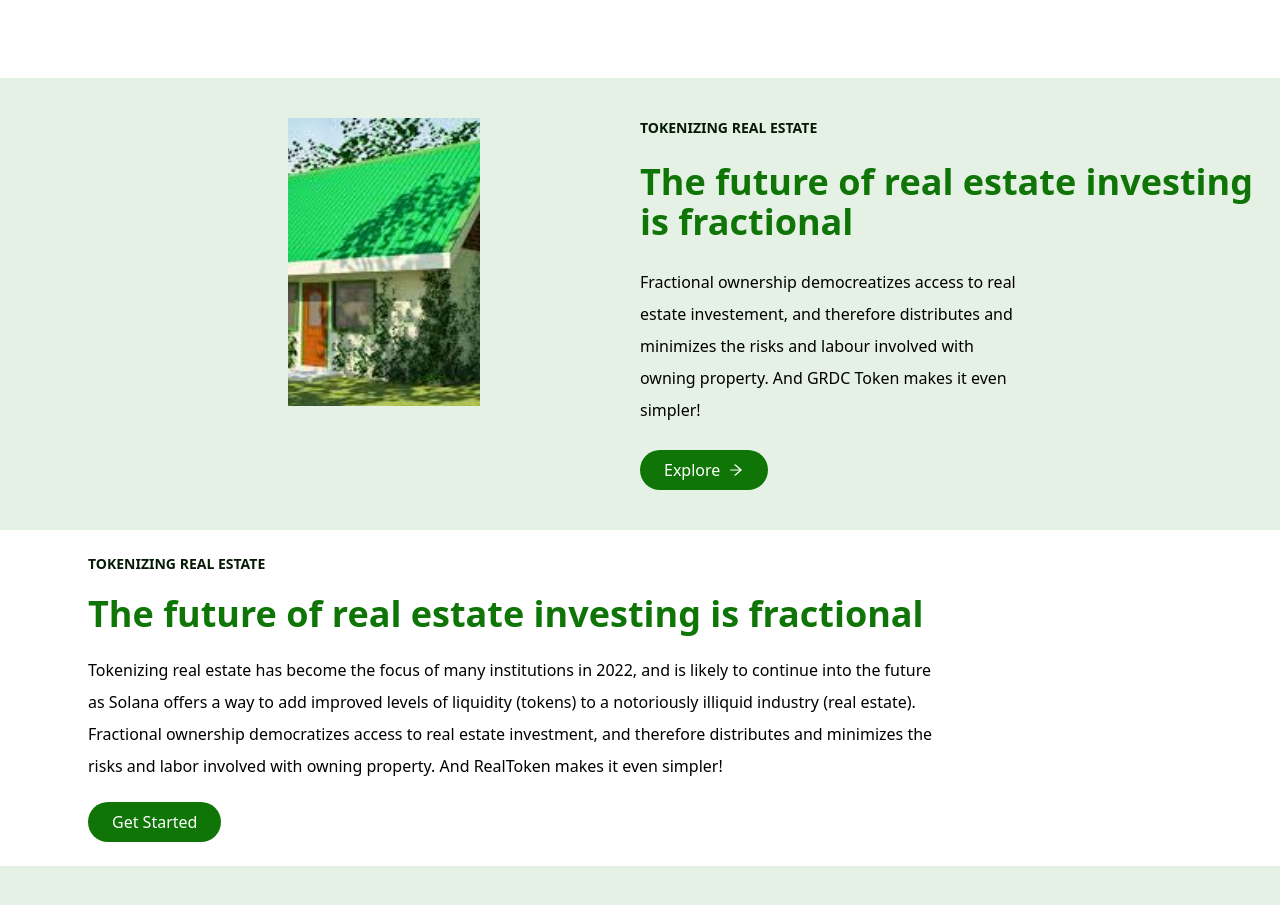
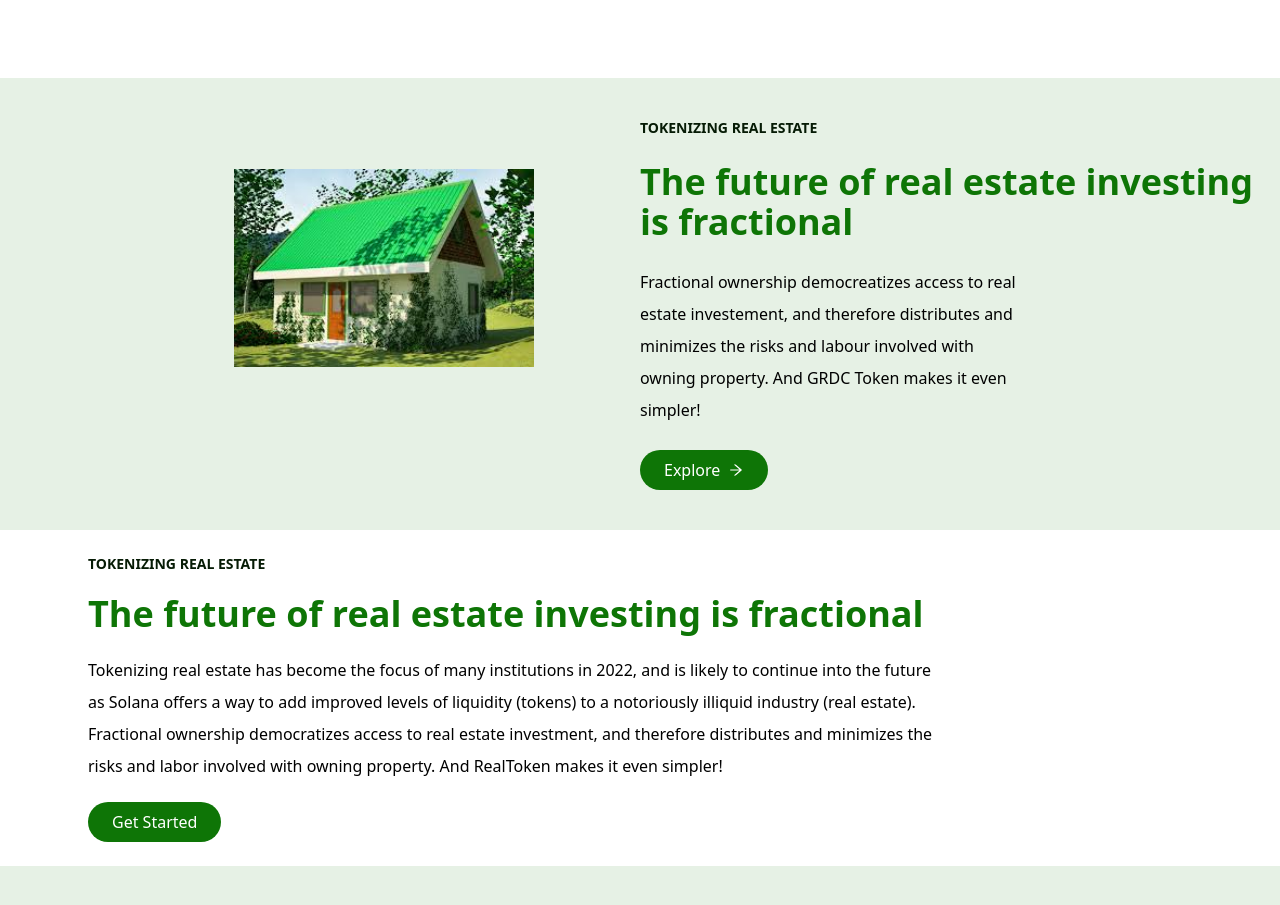
Before and after one commit to Mogakamo/GRDC-landing, a Next.js app: page / in a window 1280 px wide. Shown: the part 3490-4395 px from the top of the page. Built offline with nearby package versions, Linux system fonts and the light colour scheme.

Commit message:
Adjusted the image for the CTA section

```diff
--- a/components/CallToAction.jsx
+++ b/components/CallToAction.jsx
@@ -8,8 +8,8 @@ const CallToAction = () => {
     <div className="w-full pt-10">
       <div className="h-auto md:grid md:grid-cols-2 bg-[#0E7506] bg-opacity-10 py-10 pb-10">
         <div className="flex ml-32 justify-center">
-          <div className="relative h-72 w-48">
-            <Image src="/house.jpg" layout="fill" objectFit="cover" />
+          <div className="relative h-[300px] w-[300px]">
+            <Image src="/house.jpg" layout="fill" objectFit="contain" />
           </div>
         </div>
         <div className="space-y-6 flex items-start justify-center flex-col">
```
